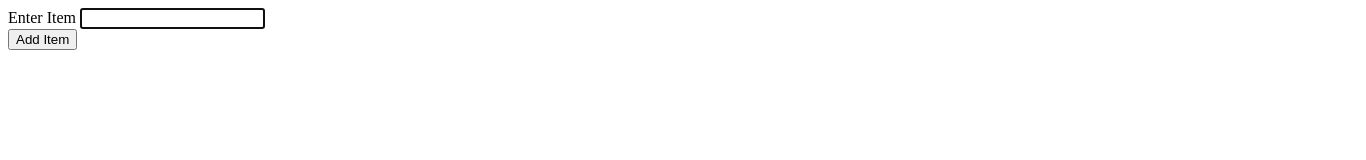
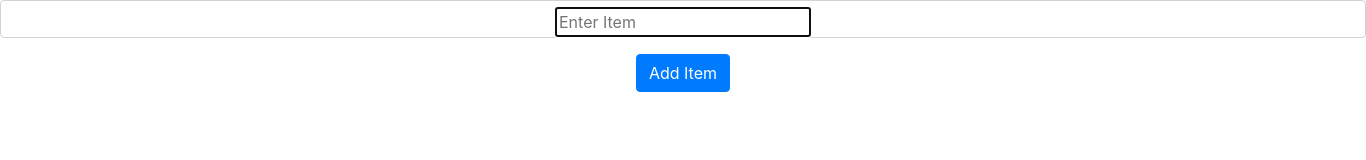
Before and after one commit to Udipto-Goswami/Shtory, an Electron app: page addWindow.html in a window 1366 px wide. Drawn offline with nearby package versions, Linux system fonts and the light colour scheme.

Commit message:
Update addWindow.html

```diff
--- a/addWindow.html
+++ b/addWindow.html
@@ -2,16 +2,27 @@
 <html>
 <head>
 	<title>Add Shopping List Item</title>
+
+
+    <link rel="stylesheet" href="node_modules/bootstrap/dist/css/bootstrap.min.css">
+    <link rel="stylesheet" href="https://fonts.googleapis.com/css?family=Lato:400,700,400italic">
+    <link rel="stylesheet" href="assets/fonts/font-awesome.min.css">
+    <link rel="stylesheet" href="assets/css/styles.min.css">
+
 </head>
 <body>
-<form>
+<form class="form">
 	<div>
-		<label>Enter Item</label>
-		<input type="text" id="item" autofocus>
+		<div class="form-group text-center form-control " ><input type="text" id="item" placeholder="Enter Item" autofocus></div>
+
 	</div>
-	<button type="submit">Add Item</button>
+	<div class="form-group text-center"><button class="btn btn-primary" type="submit">Add Item</button></div>
 </form>
 
+  <script src="node_modules/jquery/dist/jquery.js"></script>
+     <script src="node_modules/jquery/dist/jquery.min.js"></script>
+     <script src="node_modules/bootstrap/dist/js/bootstrap.min.js"></script>
+         <script src="assets/js/script.min.js"></script>
 <script>
 
 	const electron = require('electron');
```
